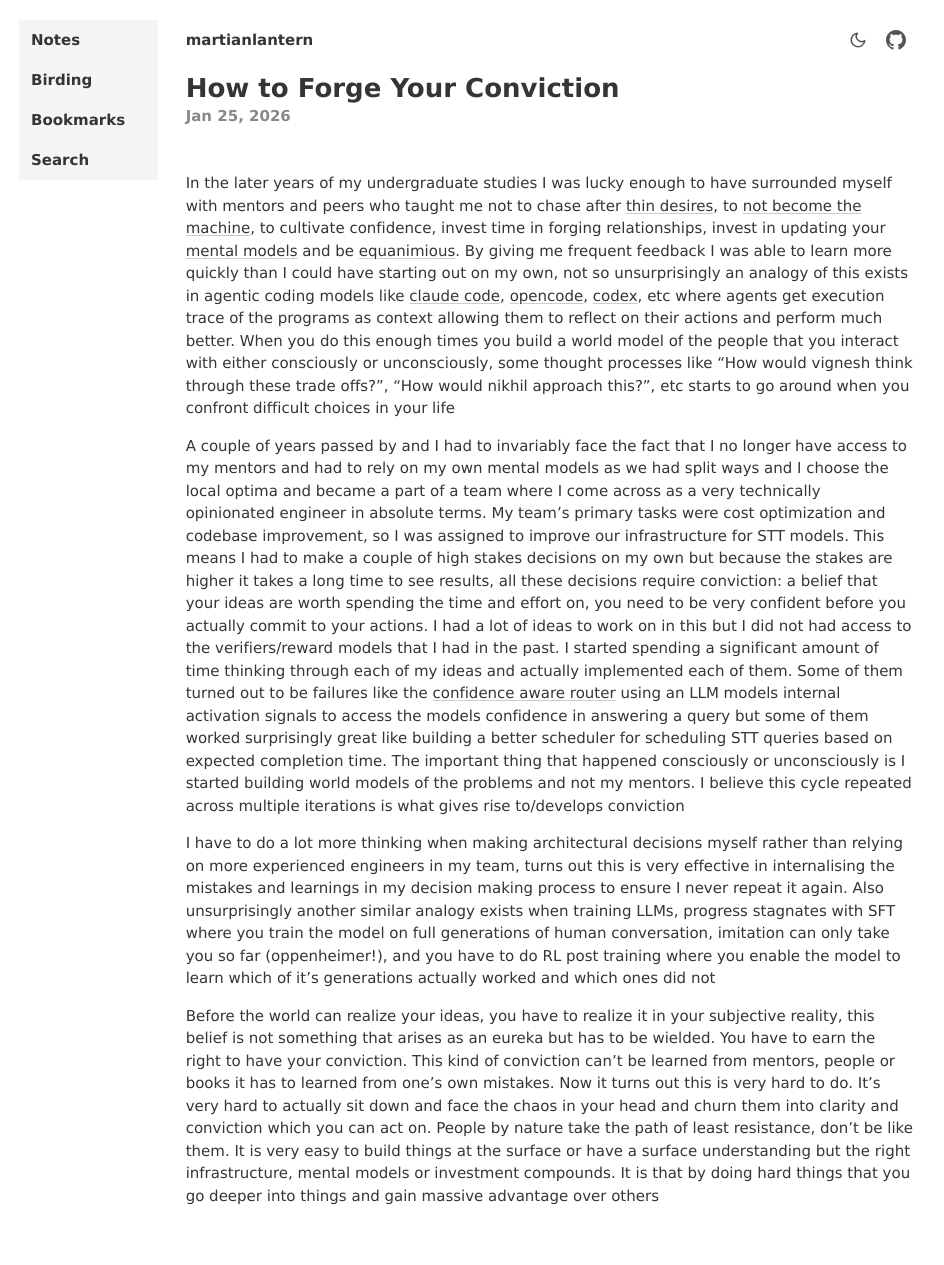
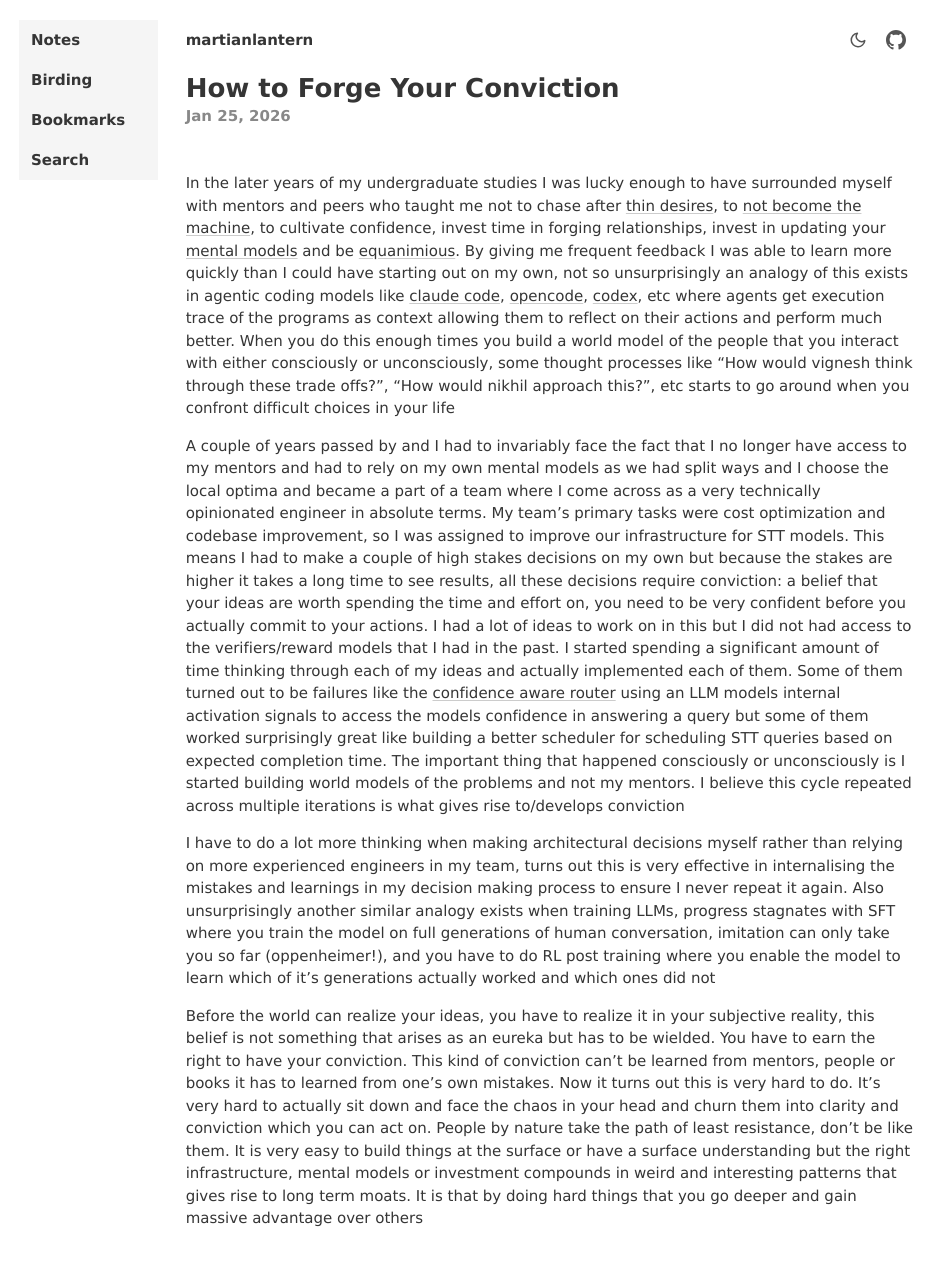
Before and after one commit to martianlantern/martianlantern.github.io, a Jekyll site: the page built from _posts/2026-01-25-how-to-forge-your-conviction.md, in a window 1280 px wide. Shown: the whole page, without its empty margins (166-1110 px from the left). Built offline with Jekyll 4.4.1, drawn with Linux system fonts in a browser that asks for light colours; before the commit the page ends 1242 px from its top, so only the background shows below that.

Commit message:
adding an improved version of the line

```diff
--- a/_posts/2026-01-25-how-to-forge-your-conviction.md
+++ b/_posts/2026-01-25-how-to-forge-your-conviction.md
@@ -13,4 +13,4 @@ A couple of years passed by and I had to invariably face the fact that I no long
 
 I have to do a lot more thinking when making architectural decisions myself rather than relying on more experienced engineers in my team, turns out this is very effective in internalising the mistakes and learnings in my decision making process to ensure I never repeat it again. Also unsurprisingly another similar analogy exists when training LLMs, progress stagnates with SFT where you train the model on full generations of human conversation, imitation can only take you so far (oppenheimer!), and you have to do RL post training where you enable the model to learn which of it’s generations actually worked and which ones did not
 
-Before the world can realize your ideas, you have to realize it in your subjective reality, this belief is not something that arises as an eureka but has to be wielded. You have to earn the right to have your conviction. This kind of conviction can’t be learned from mentors, people or books it has to learned from one’s own mistakes. Now it turns out this is very hard to do. It’s very hard to actually sit down and face the chaos in your head and churn them into clarity and conviction which you can act on. People by nature take the path of least resistance, don’t be like them. It is very easy to build things at the surface or have a surface understanding but the right infrastructure, mental models or investment compounds. It is that by doing hard things that you go deeper into things and gain massive advantage over others
+Before the world can realize your ideas, you have to realize it in your subjective reality, this belief is not something that arises as an eureka but has to be wielded. You have to earn the right to have your conviction. This kind of conviction can’t be learned from mentors, people or books it has to learned from one’s own mistakes. Now it turns out this is very hard to do. It’s very hard to actually sit down and face the chaos in your head and churn them into clarity and conviction which you can act on. People by nature take the path of least resistance, don’t be like them. It is very easy to build things at the surface or have a surface understanding but the right infrastructure, mental models or investment compounds in weird and interesting patterns that gives rise to long term moats. It is that by doing hard things that you go deeper and gain massive advantage over others
```
